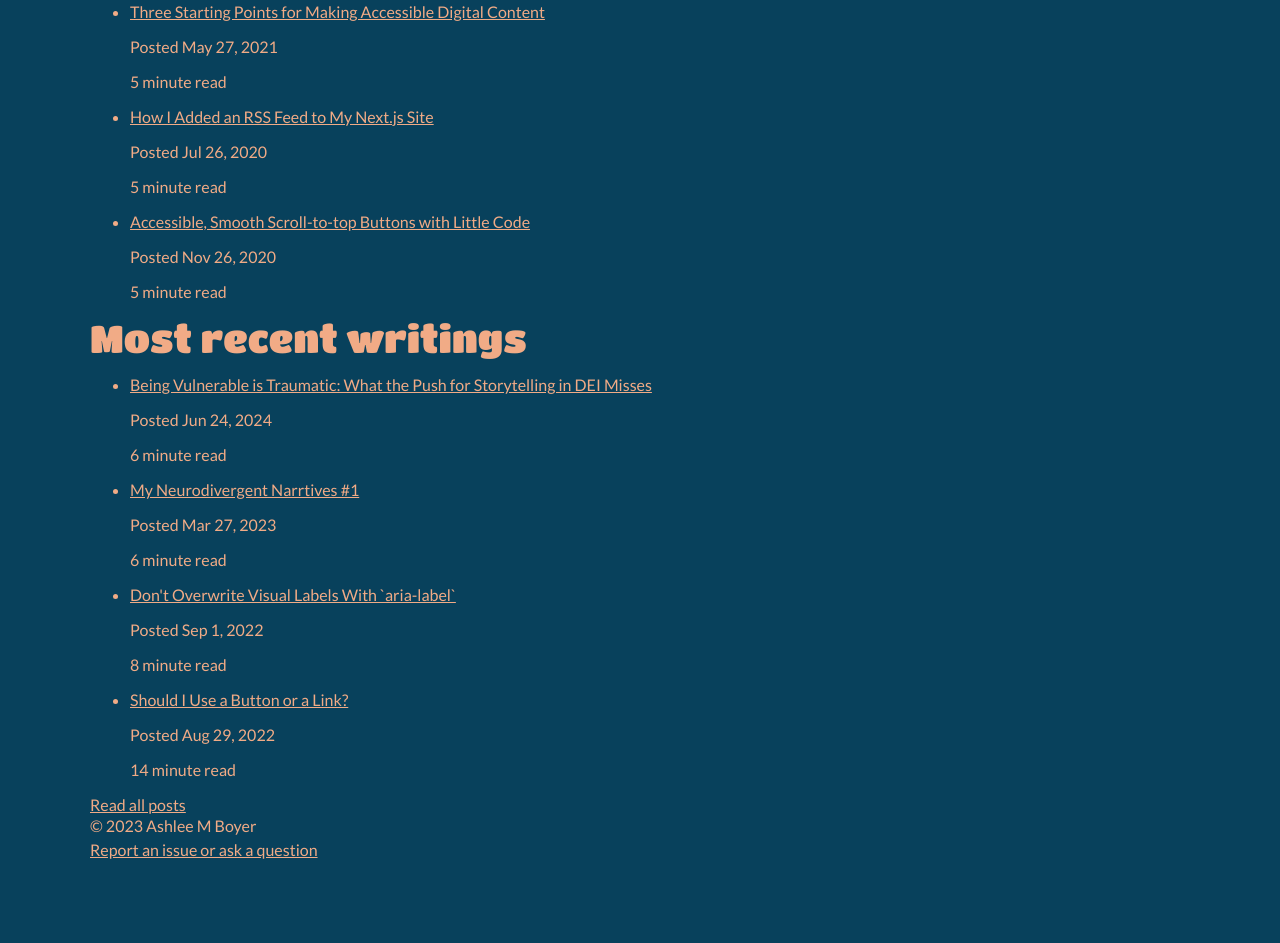
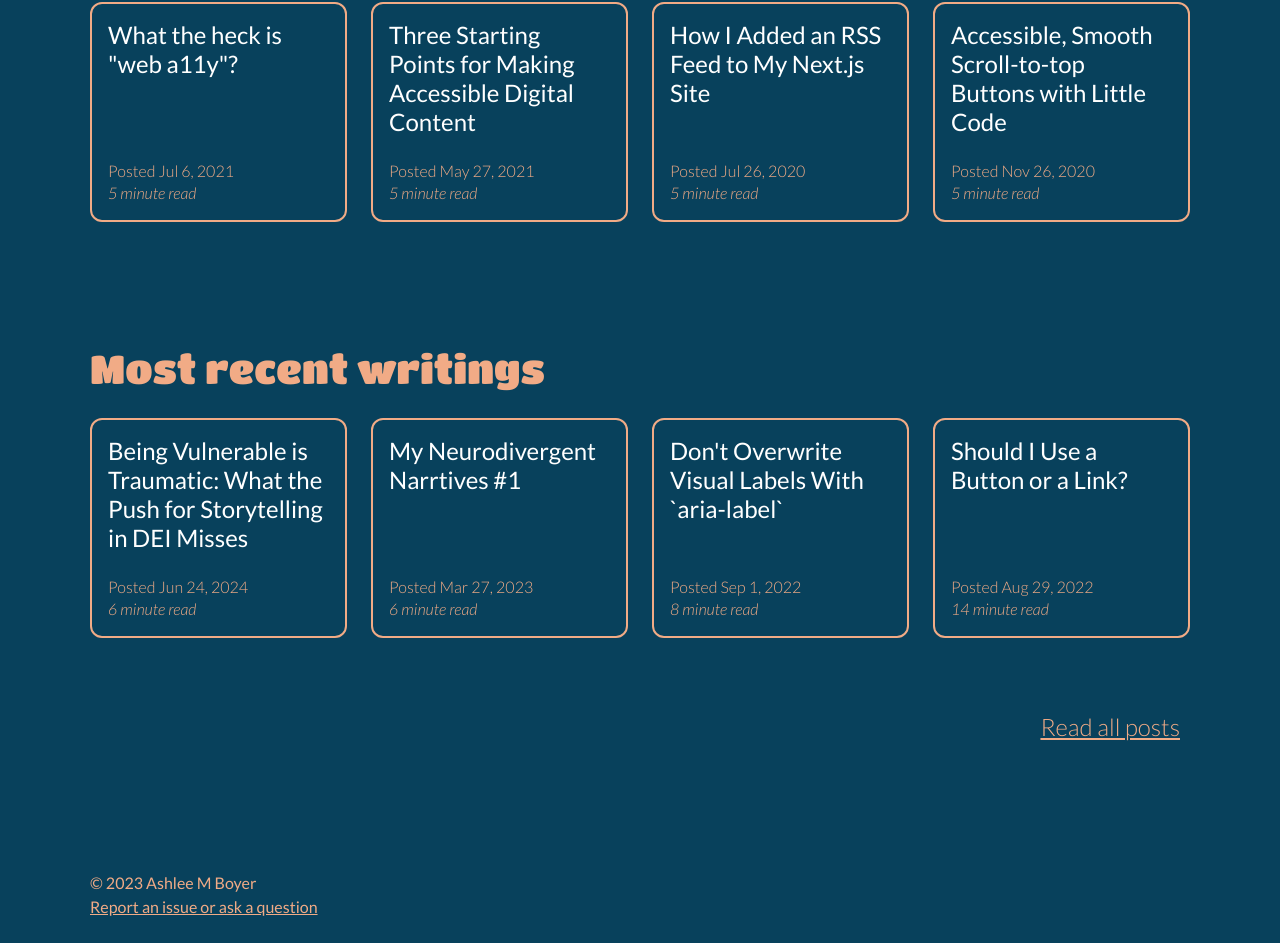
Before and after one commit to ashleemboyer/ashleemboyer-com, a Next.js app: page / in a window 1280 px wide. Shown: the part 649-1592 px from the top of the page. Before the commit the page ends 1535 px from the top, so only its background shows below. Built offline with nearby package versions, Linux system fonts and the light colour scheme.

Commit message:
Styling PostListSection

```diff
--- a/app/components/post-list-section/index.tsx
+++ b/app/components/post-list-section/index.tsx
@@ -1,3 +1,5 @@
+import s from './post-list-section.module.css';
+
 /**
  * @TODO abstract and clean up this type
  */
@@ -19,20 +21,28 @@ interface PostListSectionProps {
 
 const PostListSection = ({ title, posts, cta }: PostListSectionProps) => {
   return (
-    <section>
-      <h2>{title}</h2>
-      <ul>
+    <section className={s.section}>
+      <h2 className={s.title}>{title}</h2>
+      <ul className={s.list}>
         {posts.map(({ href, title, date, readTime }) => {
           return (
-            <li>
-              <a href={href}>{title}</a>
-              <p>Posted {date}</p>
-              <p>{readTime}</p>
+            <li className={s.listItem}>
+              <a className={s.postTitle} href={href}>
+                {title}
+              </a>
+              <div>
+                <p className={s.postDate}>Posted {date}</p>
+                <p className={s.readTime}>{readTime}</p>
+              </div>
             </li>
           );
         })}
       </ul>
-      {cta ? <a href={cta.href}>{cta.text}</a> : null}
+      {cta ? (
+        <a className={s.cta} href={cta.href}>
+          {cta.text}
+        </a>
+      ) : null}
     </section>
   );
 };
--- /dev/null
+++ b/app/components/post-list-section/post-list-section.module.css
@@ -0,0 +1,70 @@
+.section {
+  margin-bottom: 120px;
+  margin-top: 120px;
+}
+
+.title {
+  font-size: 2.5rem;
+  line-height: 1.3;
+  margin-bottom: 24px;
+}
+
+.list {
+  display: grid;
+  gap: 24px;
+  grid-template-columns: repeat(auto-fill, minmax(220px, 1fr));
+  list-style: none;
+  margin: 0;
+  padding: 0;
+}
+
+.listItem {
+  border-radius: 12px;
+  border: 2px solid var(--tumbleweed);
+  display: flex;
+  flex-direction: column;
+  gap: 24px;
+  justify-content: space-between;
+  padding: 16px;
+}
+
+.postTitle {
+  color: white;
+  font-size: 1.5rem;
+  font-weight: 400;
+  text-decoration: none;
+}
+.postTitle:hover {
+  text-decoration: underline;
+}
+
+.postDate,
+.readTime {
+  font-size: 1rem;
+  font-weight: 300;
+  line-height: 1.375;
+  margin: 0;
+}
+
+.readTime {
+  font-style: italic;
+}
+
+.cta {
+  border-radius: 6px;
+  display: block;
+  font-size: 1.5rem;
+  font-weight: 300;
+  margin-left: auto;
+  margin-right: 0;
+  margin-top: 64px;
+  padding: 10px;
+  width: fit-content;
+}
+
+.cta:hover,
+.cta:focus {
+  border: 2px dashed var(--tumbleweed);
+  outline: none;
+  padding: 8px;
+}
```
